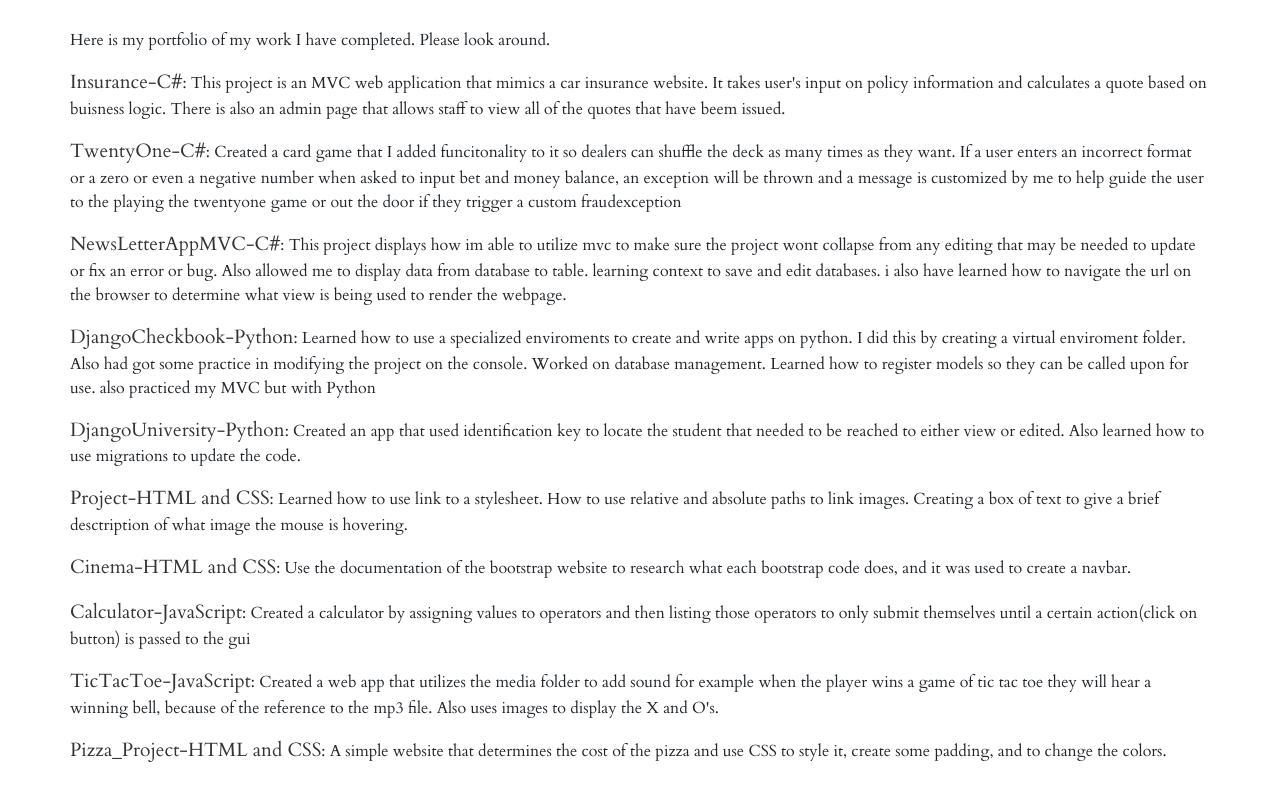
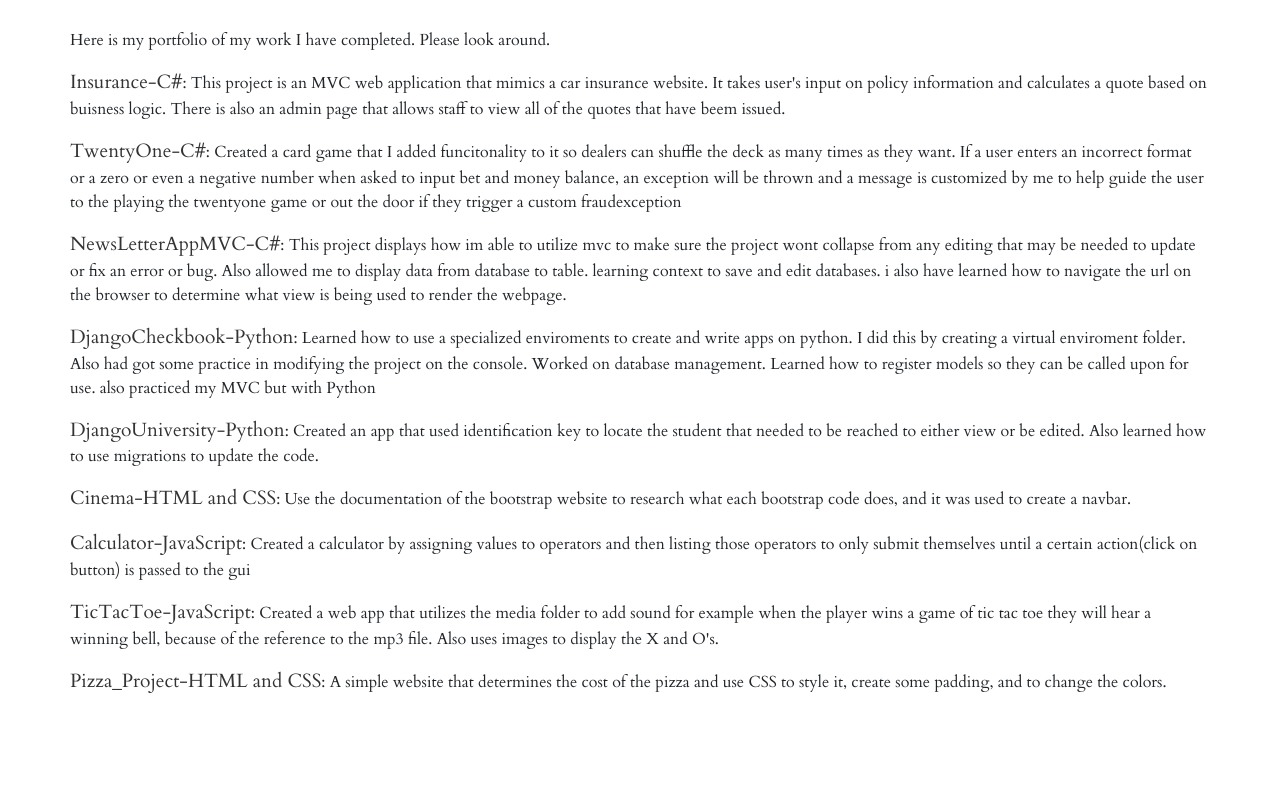
Before and after one commit to goten1340/Portfolio, a plain HTML site: page index.html in a window 1280 px wide. Shown: the part 4173-4973 px from the top of the page. Drawn offline with nearby package versions, Linux system fonts and the light colour scheme.

Commit message:
Update index.html

```diff
--- a/index.html
+++ b/index.html
@@ -119,8 +119,7 @@
 				<p><a href = "https://github.com/goten1340/Basic_C-_Programs/tree/main/twentyOne">TwentyOne-C#</a>: Created a card game that I added funcitonality to it so dealers can shuffle the deck as many times as they want. If a user enters an incorrect format or a zero or even a negative number when asked to input bet and money balance, an exception will be thrown and a message is customized by me to help guide the user to the playing the twentyone game or out the door if they trigger a custom fraudexception</p>
 				<p><a href = "https://github.com/goten1340/Basic_C-_Programs/tree/main/NewsLetterAppMVC">NewsLetterAppMVC-C#</a>: This project displays how im able to utilize mvc to make sure the project wont collapse from any editing that may be needed to update or fix an error or bug. Also allowed me to display data from database to table. learning context to save and edit databases. i also have learned how to navigate the url on the browser to determine what view is being used to render the webpage.</p>
 				<p><a href = "https://github.com/goten1340/DjangoCheckbook">DjangoCheckbook-Python</a>: Learned how to use a specialized enviroments to create and write apps on python. I did this by creating a virtual enviroment folder. Also had got some practice in modifying the project on the console. Worked on database management. Learned how to register models so they can be called upon for use. also practiced my MVC but with Python</p>
-				<p><a href = "https://github.com/goten1340/Django-University">DjangoUniversity-Python</a>: Created an app that used identification key to locate the student that needed to be reached to either view or edited. Also learned how to use migrations to update the code.</p>
-				<p><a href = "https://github.com/goten1340/html-and-css-projects/tree/master/project">Project-HTML and CSS</a>: Learned how to use link to a stylesheet. How to use relative and absolute paths to link images. Creating a box of text to give a brief desctription of what image the mouse is hovering.</p>
+				<p><a href = "https://github.com/goten1340/Django-University">DjangoUniversity-Python</a>: Created an app that used identification key to locate the student that needed to be reached to either view or be edited. Also learned how to use migrations to update the code.</p>
 				<p><a href = "https://github.com/goten1340/html-and-css-projects/tree/master/bootstrap4_project">Cinema-HTML and CSS</a>: Use the documentation of the bootstrap website to research what each bootstrap code does, and it was used to create a navbar.</p>
 				<p><a href = "https://github.com/goten1340/JavaScript-Projects2/blob/master/calculator.html">Calculator-JavaScript</a>: Created a calculator by assigning values to operators and then listing those operators to only submit themselves until a certain action(click on button) is passed to the gui</p>
 				<p><a href = "https://github.com/goten1340/TicTacToe">TicTacToe-JavaScript</a>: Created a web app that utilizes the media folder to add sound for example when the player wins a game of tic tac toe they will hear a winning bell, because of the reference to the mp3 file. Also uses images to display the X and O's.</p>
```
